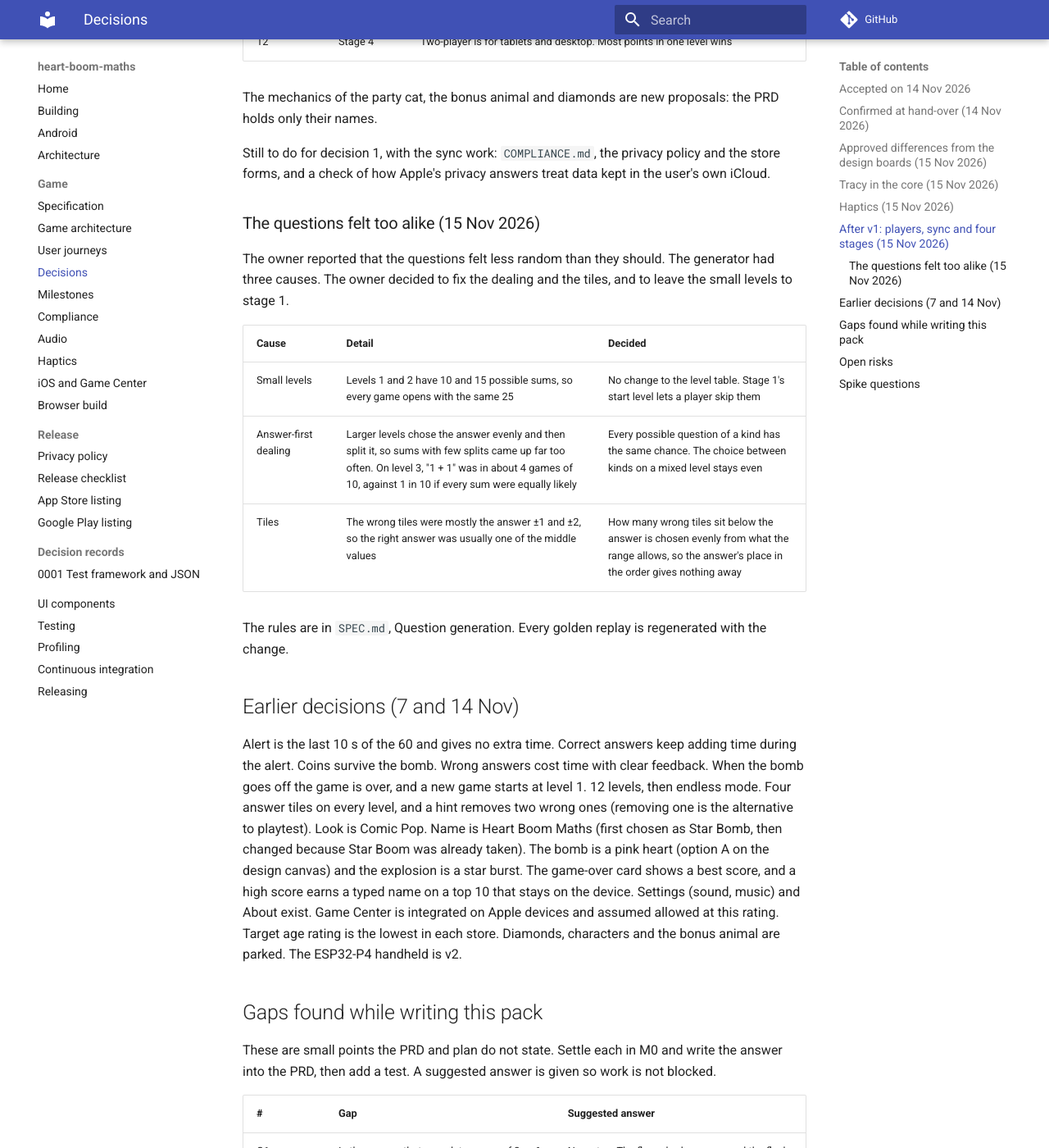
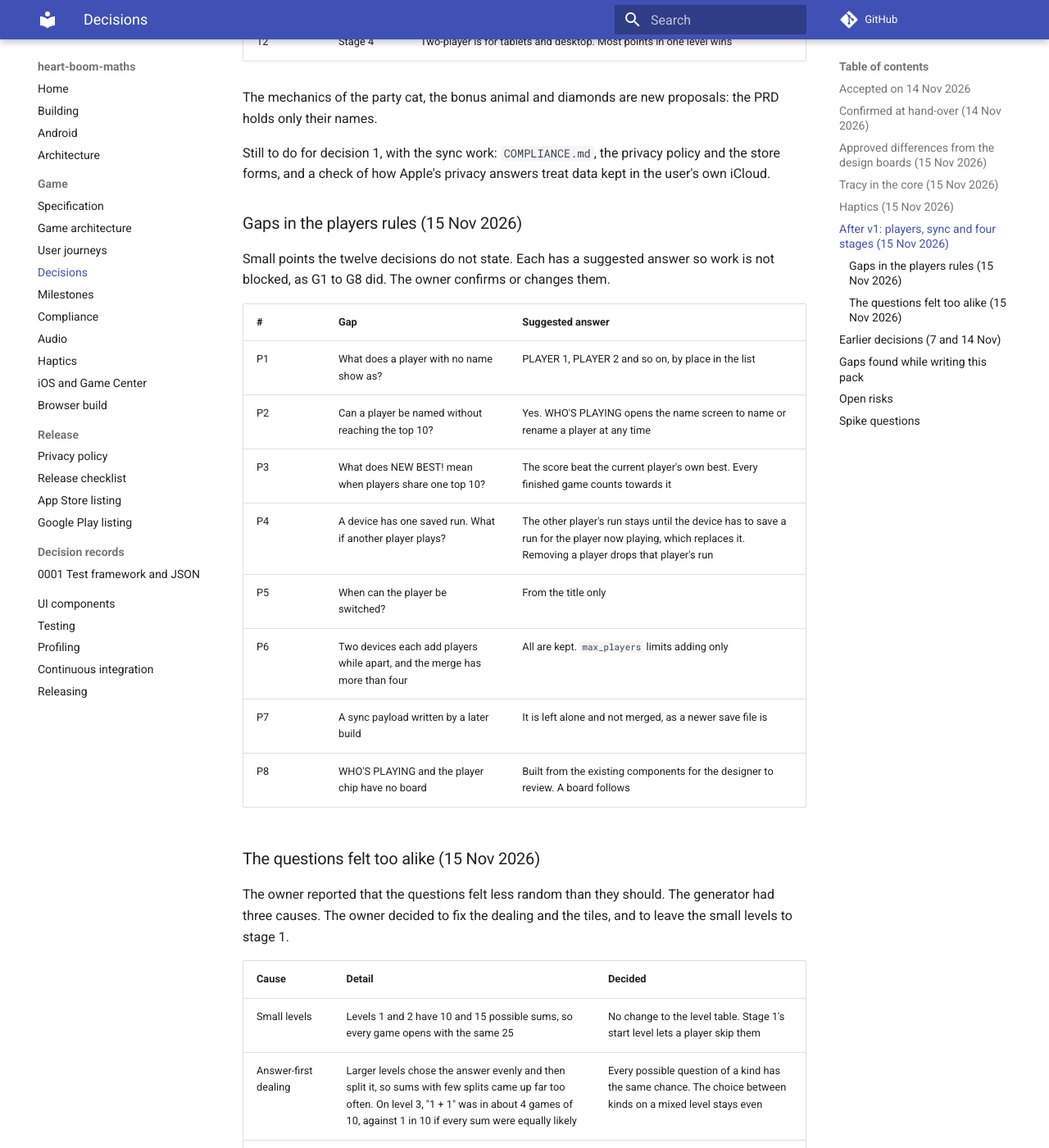
Before and after one commit to iainchesworthlabs/heart-boom-maths, an MkDocs documentation site: the page built from docs/DECISIONS.md, in a window 1280 px wide and 1400 px high, scrolled down 3882 px. Shown: the whole window at 82% size. Built offline with MkDocs 1.6.1 and Material for MkDocs 9.7.7, drawn with Linux system fonts in a browser that asks for light colours; comment, search, counter and statistics services are not loaded.

Commit message:
Settle the small gaps in the players rules
Adds suggested answers P1 to P8 for points the twelve decisions leave open (unnamed players, naming, NEW BEST, the one saved run, switching, more than four players after a merge, a newer sync payload, screens without a board) and writes the rules into the specification.

Signed-off-by: Iain Chesworth <iain.chesworth@gmail.com>

```diff
--- a/docs/DECISIONS.md
+++ b/docs/DECISIONS.md
@@ -76,6 +76,21 @@ The mechanics of the party cat, the bonus animal and diamonds are new proposals:
 
 Still to do for decision 1, with the sync work: `COMPLIANCE.md`, the privacy policy and the store forms, and a check of how Apple's privacy answers treat data kept in the user's own iCloud.
 
+### Gaps in the players rules (15 Nov 2026)
+
+Small points the twelve decisions do not state. Each has a suggested answer so work is not blocked, as G1 to G8 did. The owner confirms or changes them.
+
+| # | Gap | Suggested answer |
+|---|---|---|
+| P1 | What does a player with no name show as? | PLAYER 1, PLAYER 2 and so on, by place in the list |
+| P2 | Can a player be named without reaching the top 10? | Yes. WHO'S PLAYING opens the name screen to name or rename a player at any time |
+| P3 | What does NEW BEST! mean when players share one top 10? | The score beat the current player's own best. Every finished game counts towards it |
+| P4 | A device has one saved run. What if another player plays? | The other player's run stays until the device has to save a run for the player now playing, which replaces it. Removing a player drops that player's run |
+| P5 | When can the player be switched? | From the title only |
+| P6 | Two devices each add players while apart, and the merge has more than four | All are kept. `max_players` limits adding only |
+| P7 | A sync payload written by a later build | It is left alone and not merged, as a newer save file is |
+| P8 | WHO'S PLAYING and the player chip have no board | Built from the existing components for the designer to review. A board follows |
+
 ### The questions felt too alike (15 Nov 2026)
 
 The owner reported that the questions felt less random than they should. The generator had three causes. The owner decided to fix the dealing and the tiles, and to leave the small levels to stage 1.
```
Also changed, not shown: docs/SPEC.md (+4 -0 lines).
